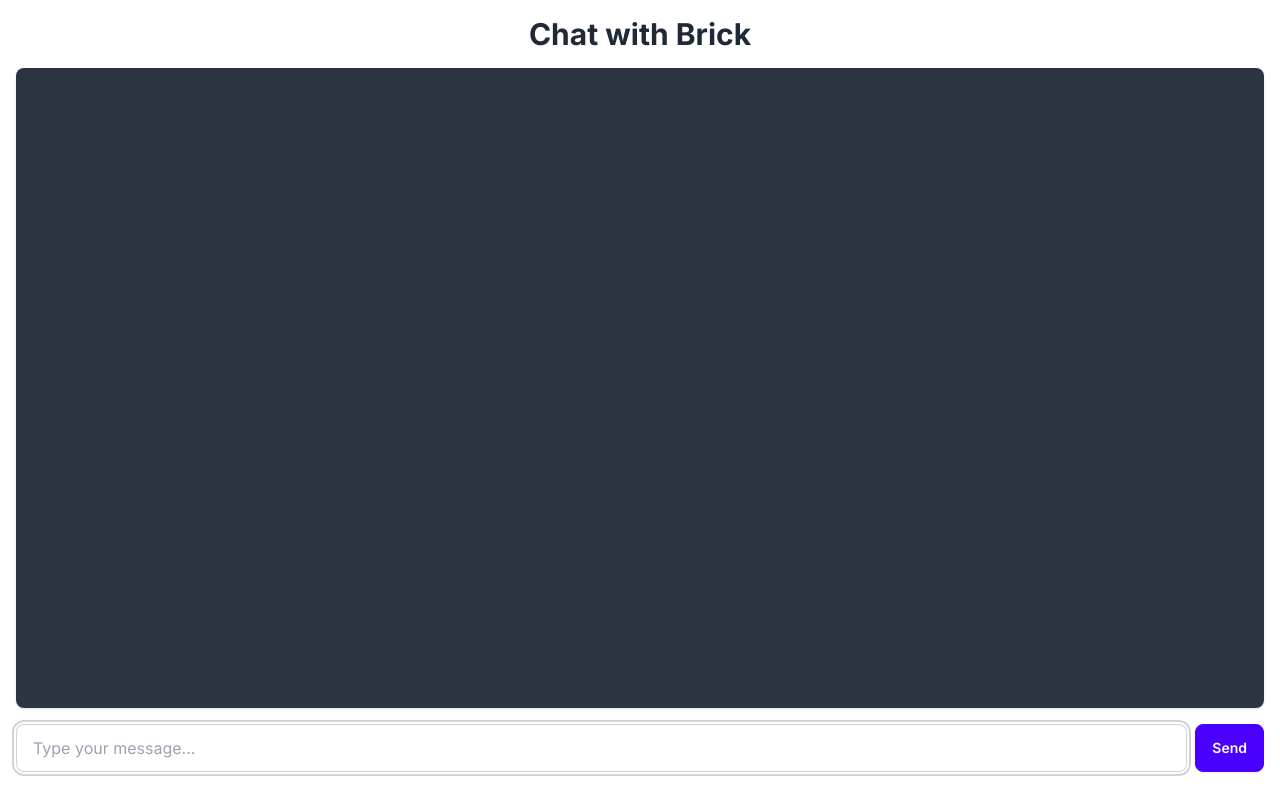
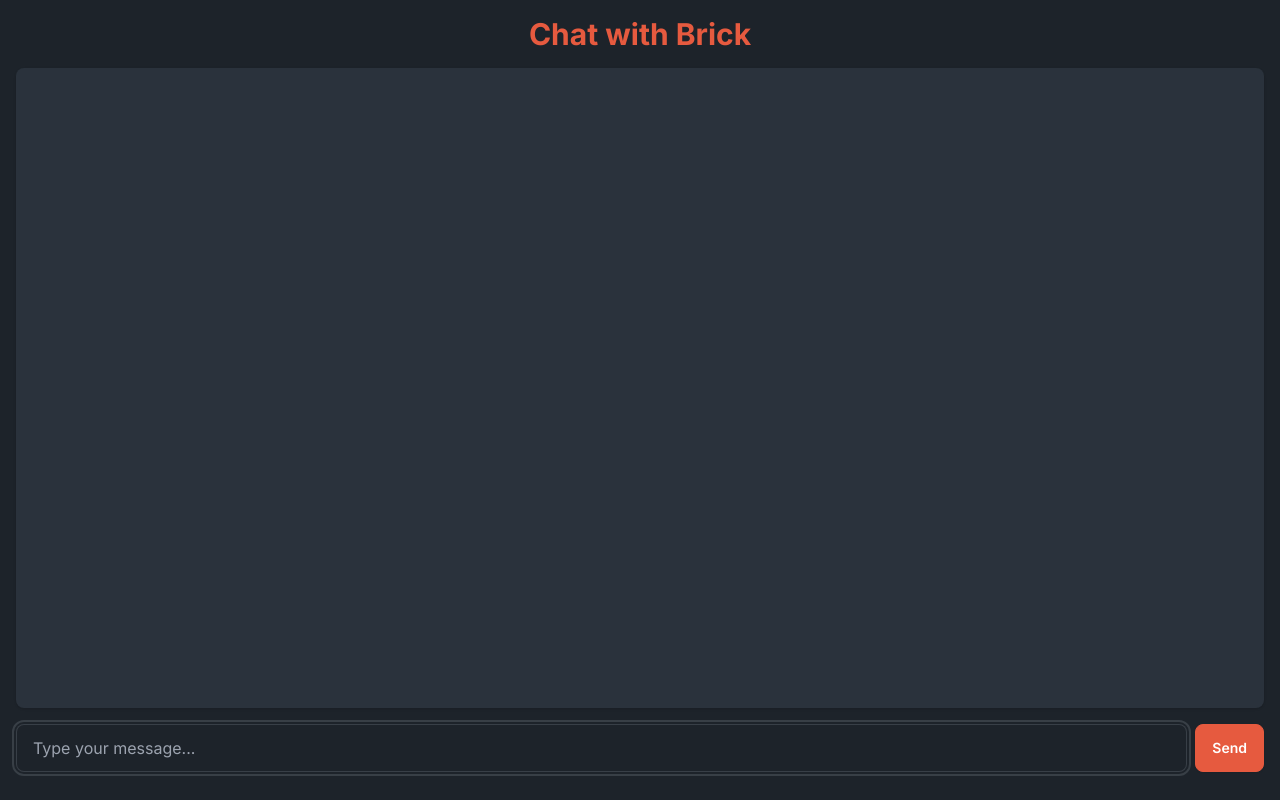
Before and after one commit to farisadlin/front-end-hackathon-brick, a Next.js app: page / in a window 1280 px wide. Built offline with nearby package versions, Linux system fonts and the light colour scheme.

Commit message:
fix: style with Brick Dashboard

```diff
--- a/app/page.js
+++ b/app/page.js
@@ -50,14 +50,14 @@ export default function Home() {
 
   return (
     <div className="container mx-auto p-4">
-      <h1 className="text-3xl font-bold mb-4 text-center">Chat with Brick</h1>
+      <h1 className="text-3xl font-bold mb-4 text-center text-primary">Chat with Brick</h1>
 
       {/* Chat window for displaying messages */}
       <div className="chat-window bg-neutral p-4 shadow rounded-lg h-[80vh] overflow-y-auto">
           {/* Messages will be dynamically inserted here */}
           {messages.map((msg, index) => (
             <div key={index} className={`chat-message ${msg.type === 'user' ? 'text-right' : ''}`}>
-              <span className={`inline-block px-3 py-2 rounded-lg max-w-xs m-1 text-white ${msg.type === 'user' ? 'bg-accent' : 'bg-neutral border border-gray-500'}`}>
+              <span className={`inline-block px-3 py-2 rounded-lg max-w-xs m-1 text-white ${msg.type === 'user' ? 'bg-primary' : 'bg-neutral border border-gray-500'}`}>
                 {msg.text}
               </span>
             </div>
@@ -84,6 +84,6 @@ export default function Home() {
 
 function Spinner() {
   return (
-      <span class="loading loading-spinner loading-lg cursor-wait"></span>
+      <span class="loading loading-spinner loading-lg cursor-wait text-primary"></span>
   );
 }
--- a/tailwind.config.js
+++ b/tailwind.config.js
@@ -15,4 +15,13 @@ module.exports = {
     },
   },
   plugins: [require("daisyui")],
+  daisyui: {
+    themes:
+      [{
+        dark: {
+          ...require('daisyui/src/theming/themes')['dark'],
+          primary: '#e65a3f',
+        }
+      }]
+  },
 }
```
